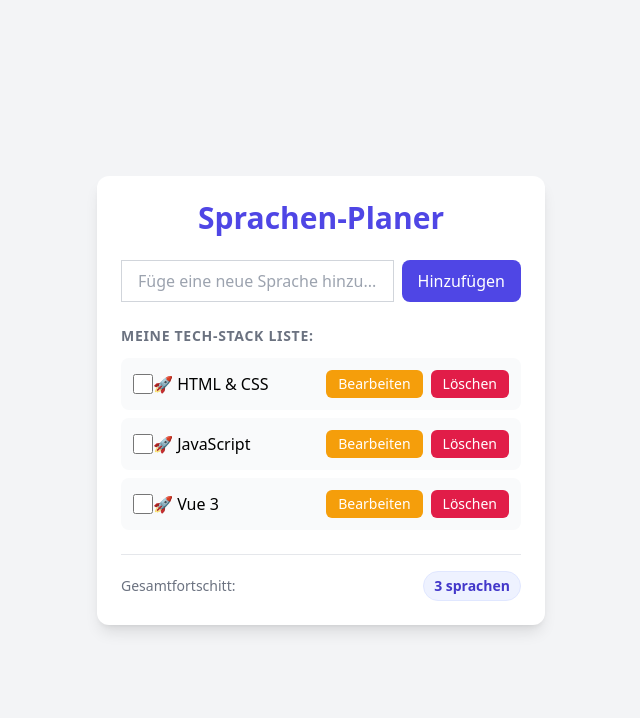
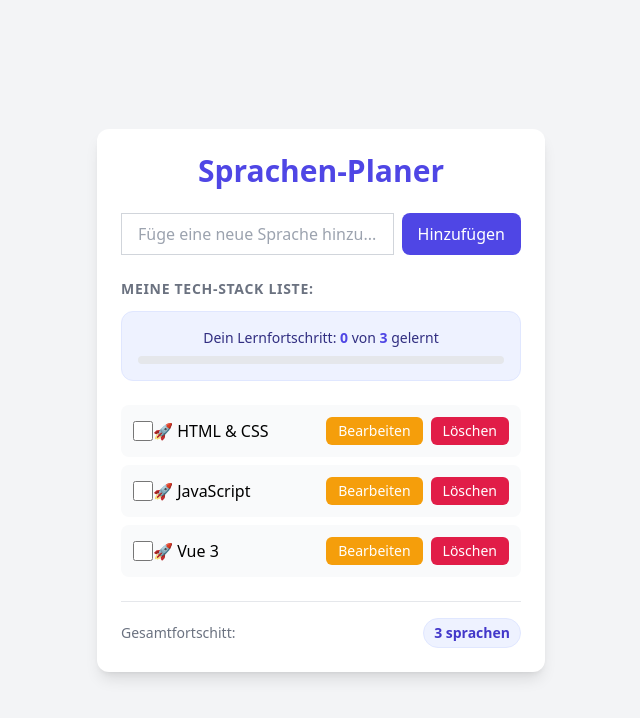
Before and after one commit to codewithnatan/vue-basics, a Vue app: page / in a window 1280 px wide. Shown: the top 718 px of the page, without its empty margins (319-959 px from the left). Built offline with nearby package versions, Linux system fonts and the light colour scheme.

Commit message:
feat: add calculated progress stats and animated progress bar

```diff
--- a/src/App.vue
+++ b/src/App.vue
@@ -1,5 +1,5 @@
 <script setup>
-import { ref, watch, onMounted } from 'vue'
+import { ref, watch, onMounted, computed } from 'vue'
 
 // 1. Eine (Counter-Logik) reaktive Variable erstellen (Startwert ist 0)
 const counter = ref(0)
@@ -92,6 +92,16 @@ function toggleEdit(lang) {
   lang.isEditig = !lang.isEditig
 }
 
+// 1. Zähler: Wie viele Sprachen gibt es insgesamtt?
+const totalLanguages = computed(() => {
+return languages.value.length
+})
+
+// 2. Zähler: Wie viele Sprachen haben das done-Flage auf true?
+const completedLanguages = computed(() => {
+  return languages.value.filter(lang => lang.done).length
+})
+
 </script>
 
 <template>
@@ -136,6 +146,24 @@ function toggleEdit(lang) {
         <!-- Hier startet die Schleife -->
           <!-- Der Titel für die Tech-Stack Liste -->
           <h2 class="text-sm font-semibold text-gray-500 uppercase tracking-wider mb-3 mt-6">Meine Tech-Stack Liste:</h2>
+
+          <!-- Der Statistik-Bereich -->
+           <div class="bg-indigo-50 p-4 rounded-xl mb-6 text-center border border-indigo-100">
+            <p class="text-sm font-medium text-indigo-900">
+              Dein Lernfortschritt:
+            <span class="font-bold text-indigo-600">{{ completedLanguages }}</span>
+            von
+            <span class="font-bold text-indigo-600">{{ totalLanguages }}</span>
+            gelernt
+             </p>
+
+            <!-- Ein kleiner dynamischer Fortschrittsbalken -->
+             <div class="w-full bg-gray-200 h-2 rounded-full mt-2 overflow-hidden">
+              <div
+              class="bg-indigo-600 h-2 transition-all duration-500" :style="{ width: totalLanguages > 0 ? `${(completedLanguages / totalLanguages) * 100}%` : '0%' }">
+            </div>
+             </div>
+           </div>
 
           <!-- Die Liste als Container mit TransitionGroup -->
          <TransitionGroup
```
